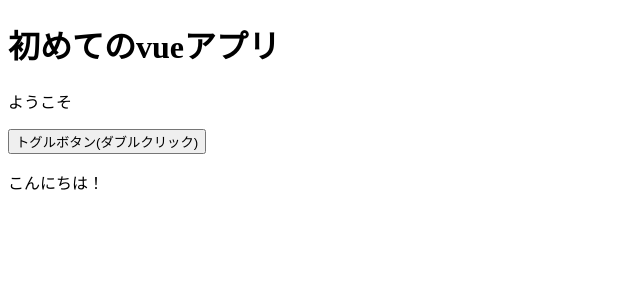
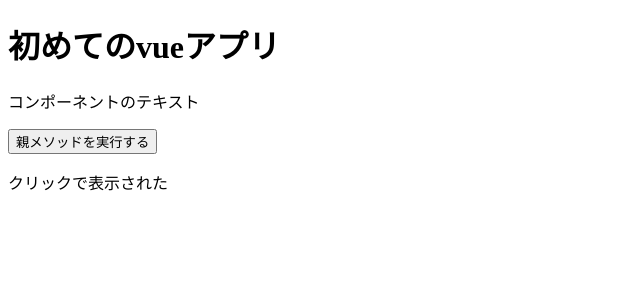
Before and after one commit to kngy0306/live-chat-app, a Vue app in the folder frontend/: page / in a window 1280 px wide. Shown: the top 300 px of the page, without its empty margins (0-640 px from the left). Built offline with nearby package versions, Linux system fonts and the light colour scheme.

Commit message:
:zap: [Add]コンポーネントを使用したvueアプリ

```diff
--- /dev/null
+++ b/frontend/src/components/ChildComponent.vue
@@ -0,0 +1,15 @@
+<template>
+  <p>コンポーネントのテキスト</p>
+  <button @click="onClick">親メソッドを実行する</button>
+</template>
+
+<script>
+export default {
+  props: ['message'],
+  methods: {
+    onClick() {
+      this.$emit('toggle')
+    }
+  }
+}
+</script>
--- a/frontend/src/router/index.js
+++ b/frontend/src/router/index.js
@@ -1,5 +1,5 @@
 import { createRouter, createWebHistory } from 'vue-router'
-import WelcomePage from '../views/WelcomePage'
+import WelcomePage from '@/views/WelcomePage'
 
 const routes = [
   {
--- a/frontend/src/views/WelcomePage.vue
+++ b/frontend/src/views/WelcomePage.vue
@@ -1,14 +1,18 @@
 <template>
   <div>
     <h1>{{ title }}</h1>
-    <p v-if="isEnabled">{{ subtitle }}</p>
-    <button @dblclick="toggle">トグルボタン(ダブルクリック)</button>
-    <p>{{ text }}</p>
+    <ChildComponent message="親コンポーネントからpropsで渡したmessage" @toggle="toggle" />
+    <p v-if="isEnabled">クリックで表示された</p>
   </div>
 </template>
 
 <script>
+import ChildComponent from '@/components/ChildComponent.vue'
+
 export default {
+  components: {
+    ChildComponent
+  },
   data() {
     return {
       title: '初めてのvueアプリ',
```
